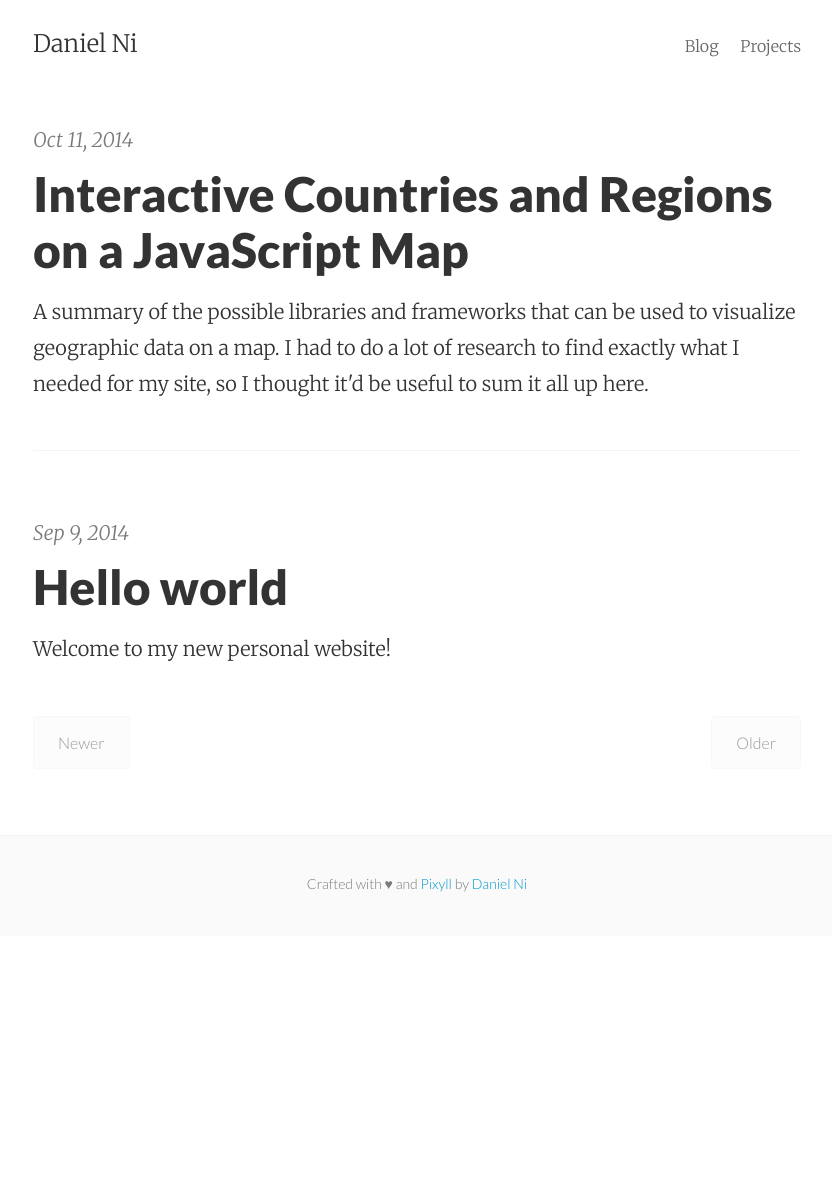
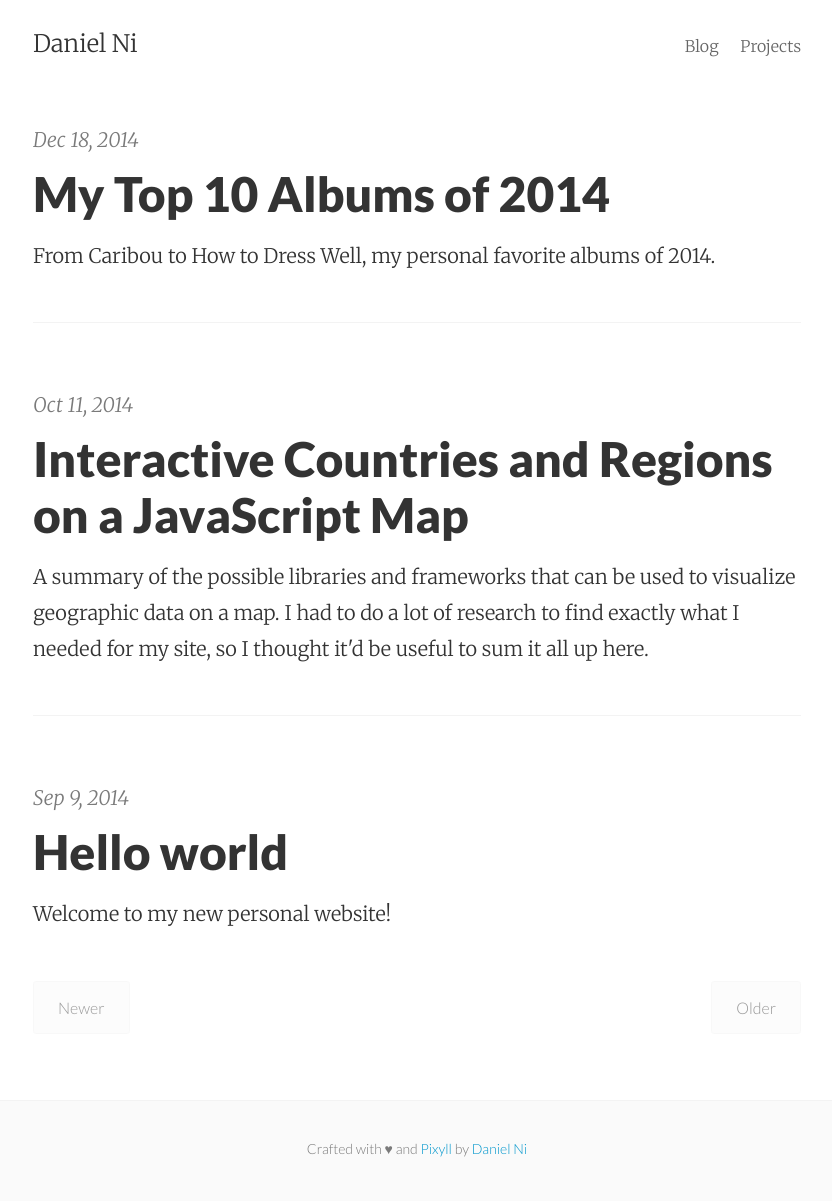
Before and after one commit to DanielNi/danielni.github.io, a Jekyll site: the page built from blog/index.html, in a window 1280 px wide. Shown: the whole page, without its empty margins (223-1055 px from the left). Built offline with Jekyll 4.4.1, drawn with Linux system fonts in a browser that asks for light colours; nearby versions of some CDN libraries; the list of posts is cut into pages by our own code; before the commit the page ends 936 px from its top, so only the background shows below that; some of the changed lines change nothing that is shown.

Commit message:
new post

```diff
--- /dev/null
+++ b/_posts/2014-12-18-top-albums-of-2014.markdown
@@ -0,0 +1,99 @@
+---
+layout:     post
+title:      My Top 10 Albums of 2014
+date:       2014-12-18 7:25:19
+summary:    From Caribou to How to Dress Well, my personal favorite albums of 2014.
+categories:
+---
+
+Honestly, 2014 seemed like kind of a down year for music. Don't get me wrong, there have been some great and innovative records this year, but overall, it doesn't feel as if there have been any potential "classics", save for maybe D'Angelo's surprise comeback album. I feel like this is partially because of the absurd number of stadium-status artists who came out with albums last year, including Kanye West, Beyoncé, Arcade Fire, Justin Timberlake, Daft Punk, Drake, and more, and although this year saw some big releases from Taylor Swift, Coldplay, Skrillex, Nicki Minaj and U2 among others, nothing has felt quite as earth-shattering. Nevertheless, here's a list of my favorite albums this year.
+
+###10. St. Vincent: St. Vincent
+<img src="http://ilovestvincent.com/wp-2014-images/stv-600.jpg" height="350px" style="width: 350px !important" />
+
+A lot of artists have tried to tackle the topic of the effect of technology on our everyday lives to varying degrees of success, but Annie Clark succeeds both because of and in spite of her weirdness. Call it pretentious if you want, but weird and foreboding has also never been so much fun. There's "Birth in Reverse", which tries to inject some life into mundane everyday routines, and "Digital Witness", probably the catchiest song ever written about the perils of the digital age. All in all, it's just more of St. Vincent being St. Vincent.
+
+__Standout tracks__: Rattlesnake, Digital Witness, Severed Crossed Fingers
+
+<iframe width="100%" height="166" scrolling="no" frameborder="no" src="https://w.soundcloud.com/player/?url=https%3A//api.soundcloud.com/tracks/128164610&amp;color=ff5500&amp;auto_play=false&amp;hide_related=false&amp;show_comments=true&amp;show_user=true&amp;show_reposts=false"></iframe>
+
+###9. Iceage: Plowing Into the Field of Love
+<img src="http://upload.wikimedia.org/wikipedia/en/b/bd/Iceage_Plowing_Into_the_Field_of_Love_Album_Cover.jpg" height="350px" style="width: 350px !important" />
+
+To be honest, I have no idea what Elias Rønnenfelt is saying half the time, but that just makes it so much cooler when you can hear him bellow things like "I do not repent / I keep pissing against the moon". Iceage have completely expanded their sound since their last LP, _You're Nothing_, incorporating elements of post-punk, goth rock and even classic country, adding a barrage of guitars, strings and keyboards along the way. Though still obviously influenced by classic post-punk bands like Joy Division, Iceage have discovered a sound that is uniquely theirs on this record while still remaining super badass.
+
+__Standout tracks__: The Lord's Favorite, Abundant Living, Against the Moon
+
+<iframe width="560" height="315" src="//www.youtube.com/embed/roB4hRdLlas" frameborder="0" allowfullscreen></iframe>
+
+###8. Caribou: Our Love
+<img src="http://www.mergerecords.com/stuff/contentmgr/files/6/b84507c69d3e9ba4fc4d9c3ec0d16ae1/image/_resized/10_700_700_488_caribou_ourlove_900.jpg" height="350px" style="width: 350px !important" />
+
+Is _Our Love_ danceable? When the synths start blasting at full volume about halfway through "Can't Do Without You", it's hard not to keep your head bobbing along. On the other hand, tracks like "Second Chance" play with beautiful melodies but are largely devoid of percussion or bass. Dan Snaith's take on psychedelic synth pop is unique in that its purpose isn't to light up dance floors; rather, it experiments with catchy rhythms to project the spotlight onto its themes of love and melancholy. The record overall is more mature, more sophisticated, and more self-aware than any of its predecessors. If you do decide to play it on the dance floor, [remember to bring the balloons.](https://www.youtube.com/watch?v=j755GoKSrUE#t=3516)
+
+__Standout tracks__: Can't Do Without You, All I Ever Need, Second Chance
+
+<iframe width="100%" height="166" scrolling="no" frameborder="no" src="https://w.soundcloud.com/player/?url=https%3A//api.soundcloud.com/tracks/152480774&amp;color=ff5500&amp;auto_play=false&amp;hide_related=false&amp;show_comments=true&amp;show_user=true&amp;show_reposts=false"></iframe>
+
+###7. The War on Drugs: Lost in the Dream
+<img src="http://assets.rollingstone.com/assets/images/album_review/51v5n3xx4sl-1395334192.jpg" height="350px" style="width: 350px !important" />
+
+I've heard the latter half of this album described as like a modern Bob Dylan. True, Adam Granduciel's voice is the closest thing to a young Dylan's this side of The Tallest Man on Earth, but I don't think Dylan ever constructed a soundscape quite like the ones that comprise _Lost in the Dream_. The songwriting is patient, as on tracks like "The Haunting Idle" which literally seem to idle for minutes at a time. But the payoff is always there, as evidenced by the transition into the release of "Burning", or that moment in "In Reverse" when the grand parade finally arrives. No longer just that guy in Kurt Vile's band, Granduciel has come into his own, creating an album that is both intimate and sprawling, about both loving and disappearing.
+
+__Standout tracks__: Eyes to the Wind, Lost in the Dream, In Reverse
+
+<iframe width="560" height="315" src="//www.youtube.com/embed/59mDoc8vZj0" frameborder="0" allowfullscreen></iframe>
+
+###6. D’Angelo and the Vanguard: Black Messiah
+<img src="http://cdn.pitchfork.com/news/57870/4425c018.jpeg" height="350px" style="width: 350px !important" />
+
+D'Angelo sure picked the perfect time to emerge from his shell, huh? Though this follow-up to the his classic _Voodoo_ has been 14 years in the making, it manages to completely live up to the hype, and then some. There are so many subtle flourishes throughout _Black Messiah_, and you can tell that D'Angelo really took the time to make sure every intricate detail was perfect. Just listen to the jazzy horns and Chic-like guitar on "Sugah Daddy" or the uncontrollable basss guitar in "1000 Deaths" to get an idea of how every aspect of every song was deliberated to perfection. Yeah, it took 14 years, but those were 14 years well spent.
+
+__Standout tracks__: 1000 Deaths, Sugah Daddy, Another Life
+
+<iframe width="100%" height="166" scrolling="no" frameborder="no" src="https://w.soundcloud.com/player/?url=https%3A//api.soundcloud.com/tracks/181260617&amp;color=ff5500&amp;auto_play=false&amp;hide_related=false&amp;show_comments=true&amp;show_user=true&amp;show_reposts=false"></iframe>
+
+###5. Run the Jewels: Run the Jewels 2
+<img src="http://images.complex.com/complex/image/upload/t_article_image/hjb5iy8uunz60cd1a8qr.jpg" height="350px" style="width: 350px !important" />
+
+The fact that this album was created before the spread of civil unrest toward the end of the year just shows how ahead of the curve Killer Mike and El-P are. Hearing Mike and El rap about the hypocrisy of the police and "the man behind the man behind the man behind the throne", it's hard not to consider this album as the face of a movement. But it's not just the underlying politics that make this album so great. From the futuristic bombast of the "Oh My Darling Don't Cry" beat to Travis Barker's hyperactive percussion on "All Due Respect", _RTJ2_ manages to sound daring and exceedingly effortless at the same time. All these guys have done is create an extremely timely record that's still guaranteed to pump you up. Not bad for a couple of 40-somethings.
+
+__Standout tracks__: Oh My Darling Don't Cry, Early, Angel Duster
+
+<iframe width="100%" height="166" scrolling="no" frameborder="no" src="https://w.soundcloud.com/player/?url=https%3A//api.soundcloud.com/tracks/173640008&amp;color=ff5500&amp;auto_play=false&amp;hide_related=false&amp;show_comments=true&amp;show_user=true&amp;show_reposts=false"></iframe>
+
+###4. Cloud Nothings: Here and Nowhere Else
+<img src="http://ecx.images-amazon.com/images/I/41NYyfjNZjL.jpg" height="350px" style="width: 350px !important" />
+
+There's a lot of moving forward on _Here and Nowhere Else_, despite Dylan Baldi's claims to the contrary. For one, the band is less rough around the edges and more polished in their brand of noisy post-punk, both in terms of the tightness of the production and the painful beauty of Baldi's songwriting. This happens to be one of those cases where a lo-fi band sheds a lot of the harshness of their sound and their music improves because of it. Each track just feels well put together with catchy melodies, invigorating guitar riffs, and sonic progressions that climax at precisely the right moments. Sometimes, even for a band with this aesthetic, prettier is better.
+
+__Standout tracks__: Now Hear In, No Thoughts, I'm Not Part of Me
+
+<iframe width="100%" height="166" scrolling="no" frameborder="no" src="https://w.soundcloud.com/player/?url=https%3A//api.soundcloud.com/tracks/131156646&amp;color=ff5500&amp;auto_play=false&amp;hide_related=false&amp;show_comments=true&amp;show_user=true&amp;show_reposts=false"></iframe>
+
+###3. Sun Kil Moon: Benji
+<img src="http://cdn.albumoftheyear.org/album/2014/12003-benji.jpg" height="350px" style="width: 350px !important" />
+
+Mark Kozalek may be an asshole, but you can almost forgive him for it after hearing about all the crap that's happened in his life. Relatives die from aerosol can explosions, friends drop dead from sudden aneurysms, and he feels bad about punching a kid in elementary school. The magic of _Benji_ is that even though these stories are so personal and littered with specific details, they somehow still feel relatable. Maybe it's the instrumentation, which remains mostly sparse and bare, drawing more attention to his rambling delivery of the lyrics. Or maybe it's the fact that his descriptions make it so easy to project his characters onto people in our own lives. Either way, this is probably the best Panera Bread advertisement you'll ever hear.
+
+__Standout tracks__: Carissa, Micheline, Ben's My Friend
+
+<iframe width="560" height="315" src="//www.youtube.com/embed/wlFZE-rmTZQ" frameborder="0" allowfullscreen></iframe>
+
+###2. How to Dress Well: What is This Heart?
+<img src="http://cdn.albumoftheyear.org/album/2014/14685-what-is-this-heart.jpg" height="350px" style="width: 350px !important" />
+
+In his latest effort, Tom Krell manages to capture the sincere sentiment from _Love Remains_ and _Total Loss_ while expanding on his lo-fi R&B aesthetic to make it grander than ever. The results are gratifying, to say the least. Just listen to the swelling strings of "Pour Cyril", which sound like they came straight from the soundtrack of the newest action-adventure epic, to get an idea of the scale of this project. Krell's angelic voice is put to much better use, emerging as the focal point rather than blending into a barrage of synthesizers. Phrased as a question, the title of _What is This Heart?_ sounds tentative and unsure, but the boldness with which the album progresses proves that it is anything but.
+
+__Standout tracks__: What You Wanted, Words I Don't Remember, Precious Love
+
+<iframe width="560" height="315" src="//www.youtube.com/embed/sbOCLEIKZOo" frameborder="0" allowfullscreen></iframe>
+
+###1. Real Estate: Atlas
+<img src="http://cdn4.pitchfork.com/news/54116/d9f36f89.jpeg" height="350px" style="width: 350px !important" />
+
+Who said guitar bands are on their way out? There's a certain refinement to Matt Mondanile's riffs that evoke a powerful sense of nostalgia while still being as satisfying as the most technically difficult solos. It's this nostalgia that Real Estate is constantly mining, and even though they decide to stay in the suburbs for their latest full length, they appear to be cruising around with a greater sense of responsibility and knowledge of the world around them. They've perfected the uneasy wistfulness that was starting to come out on _Days_, and for a bunch of suburban white kids, it's amazing how profound their music is. "Do I sound insincere?" Martin Courtney asks on "The Bend". We could insist on telling him no, but ultimately it wouldn't matter.
+
+__Standout tracks__: Had to Hear, Talking Backwards, Crime
+
+<iframe width="100%" height="166" scrolling="no" frameborder="no" src="https://w.soundcloud.com/player/?url=https%3A//api.soundcloud.com/tracks/130704492&amp;color=ff5500&amp;auto_play=false&amp;hide_related=false&amp;show_comments=true&amp;show_user=true&amp;show_reposts=false"></iframe>
```
Also changed, not shown: projects.md (line endings or trailing spaces), 1 other file.
